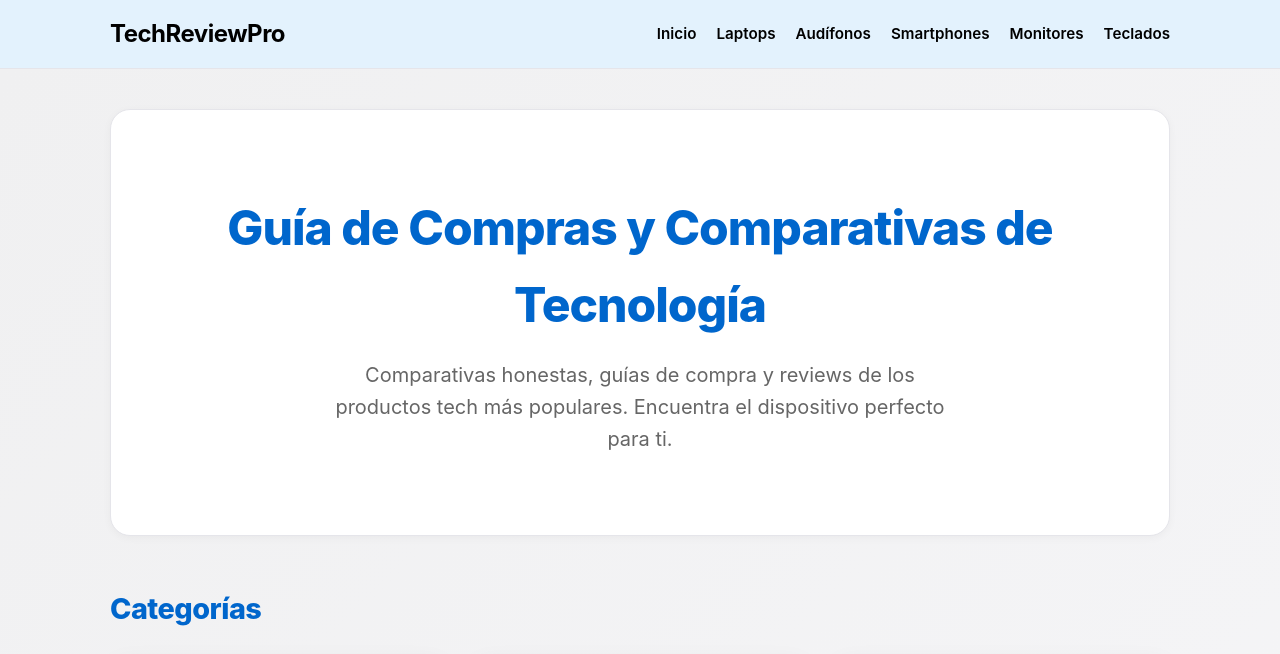
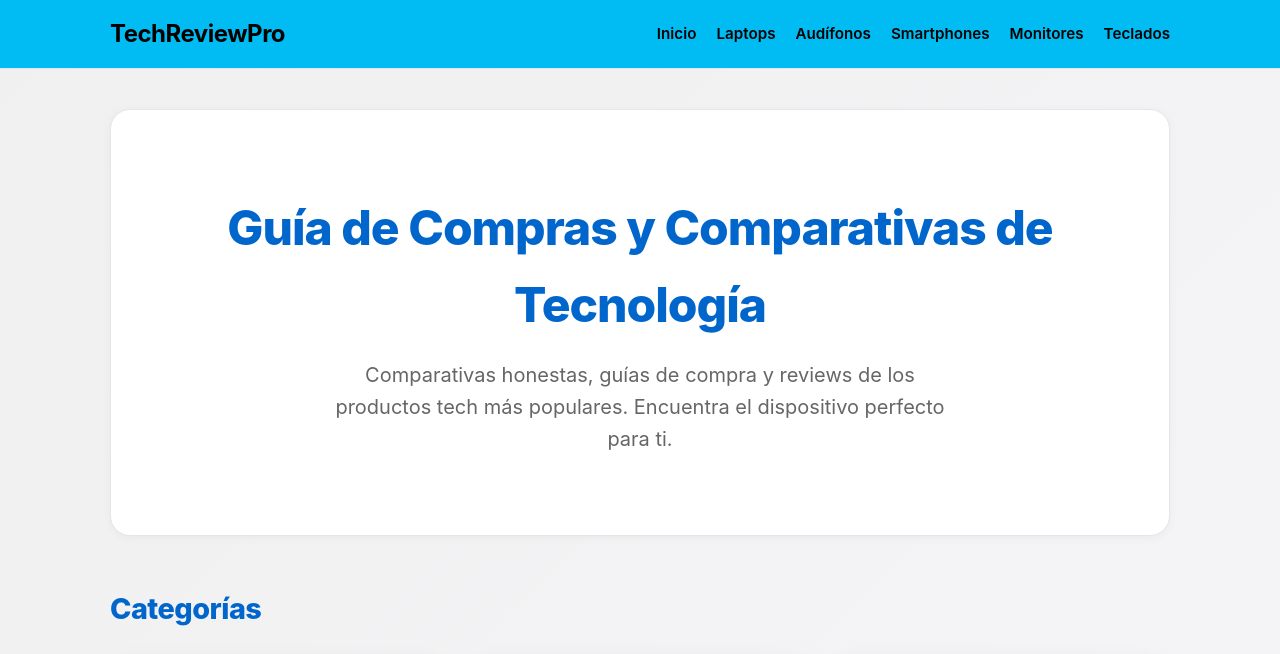
Before and after one commit to JPLG2002/tech-review-biz, a website: page public/index.html in a window 1280 px wide. Shown: the top 654 px of the page. Drawn offline with Linux system fonts and the light colour scheme.

Commit message:
UI: Cabecera color azul San Andres

```diff
--- a/public/css/style.css
+++ b/public/css/style.css
@@ -39,7 +39,7 @@ body {
 
 /* HEADER */
 .header {
-  background: #e3f2fd; /* Fondo azul claro */
+  background: #00bcf2; /* Azul vivo mar de San Andrés */
   backdrop-filter: blur(12px);
   -webkit-backdrop-filter: blur(12px);
   border-bottom: 1px solid var(--border-color);
```
